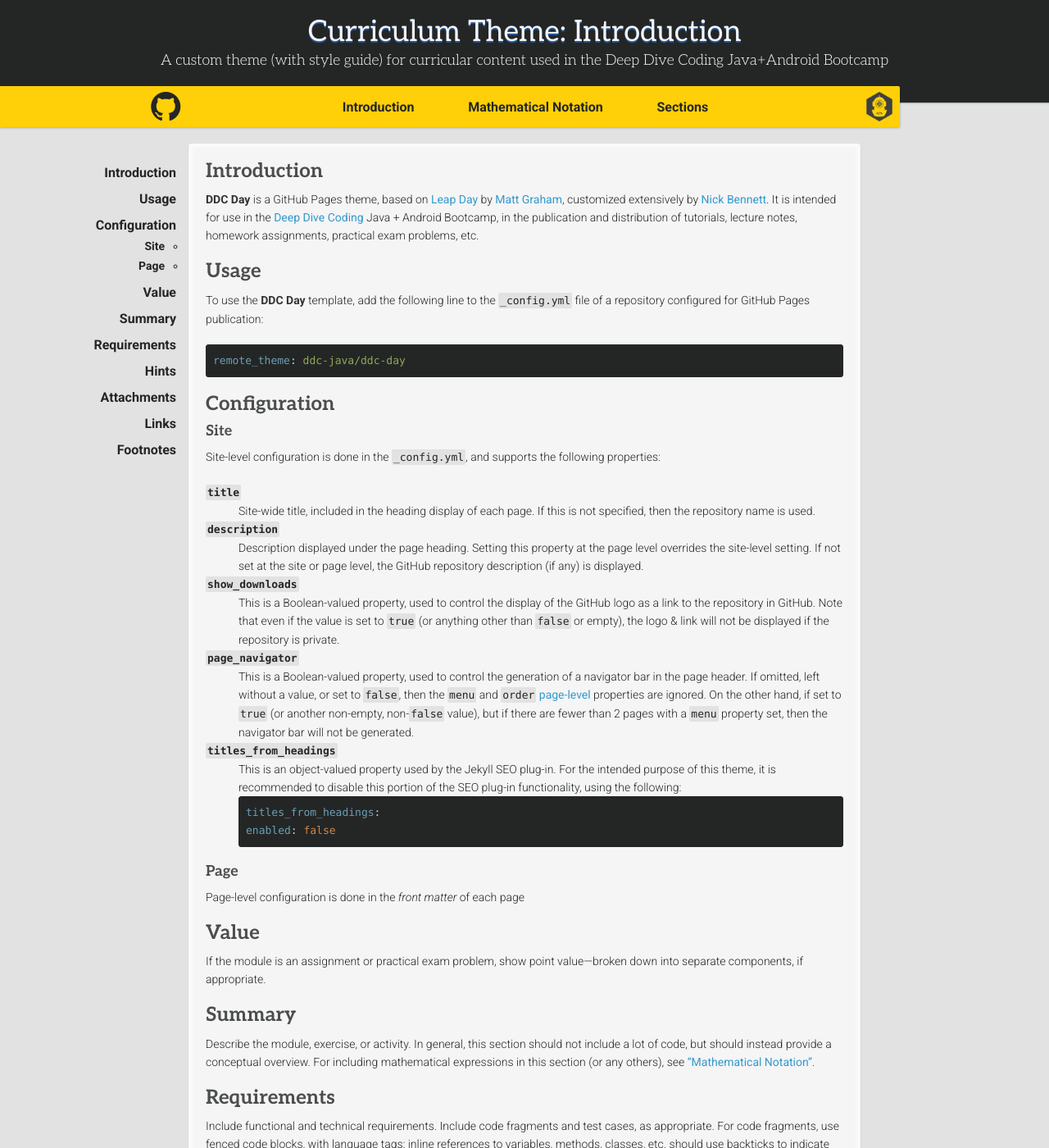
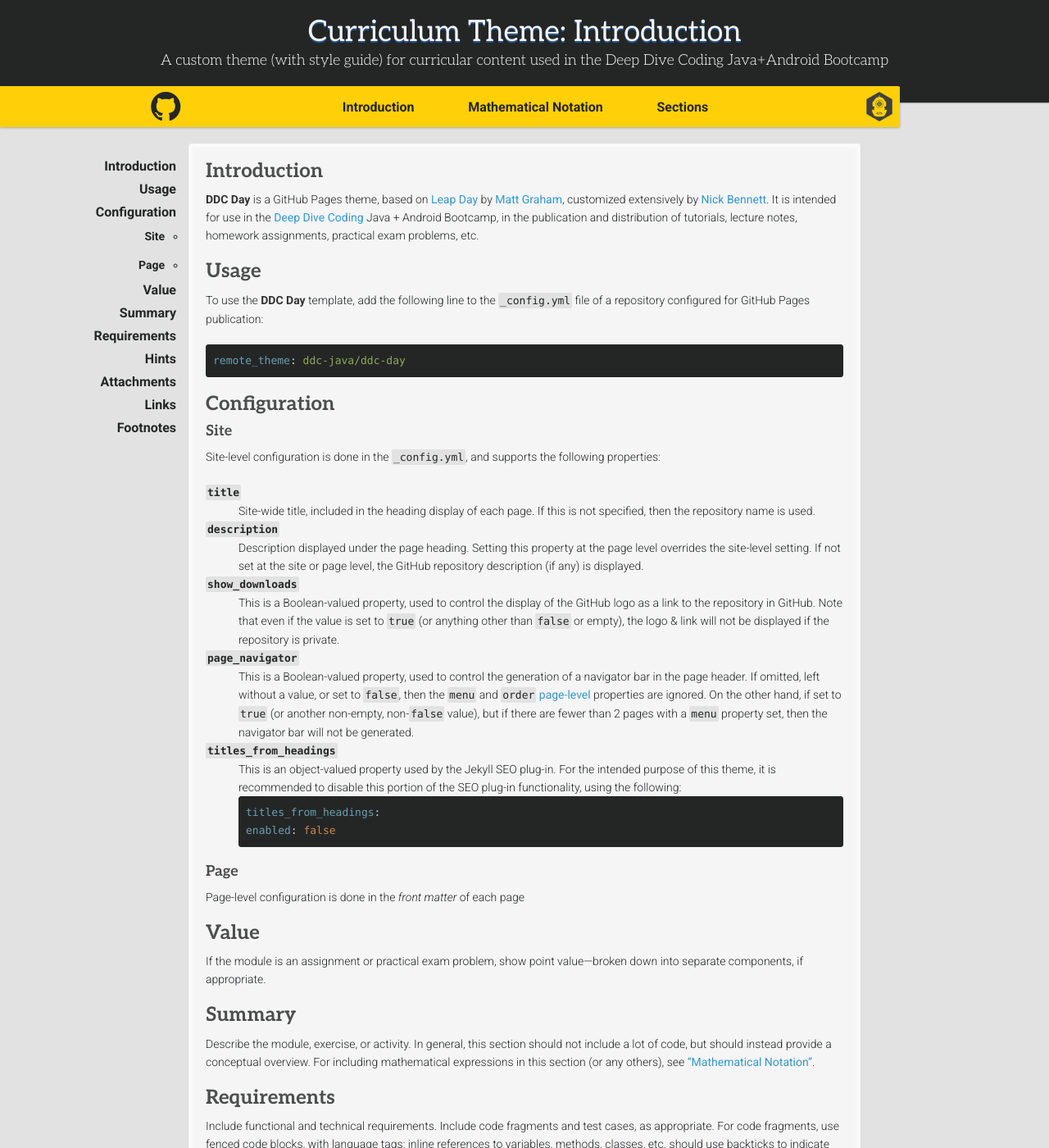
Before and after one commit to ddc-java/ddc-day, a Jekyll site: the page built from index.md, in a window 1280 px wide and 1400 px high. Shown: the whole window at 82% size. Built offline with Jekyll 4.4.1, drawn with Linux system fonts in a browser that asks for light colours; nearby versions of some CDN libraries; some web fonts are replaced.

Commit message:
Defaults.

```diff
--- a/_sass/ddc-day.scss
+++ b/_sass/ddc-day.scss
@@ -378,7 +378,8 @@ div.wrapper {
 
         font-family: "Roboto", "Franklin Gothic Medium", Tahoma, sans-serif;
         padding: 0;
-        line-height: 2.0;
+        line-height: 1.0;
+        margin-bottom: 0.75em;
 
         a {
 
```
